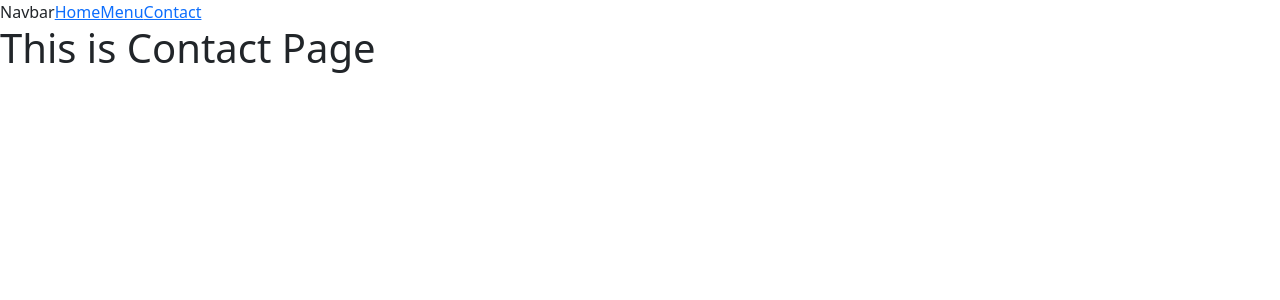
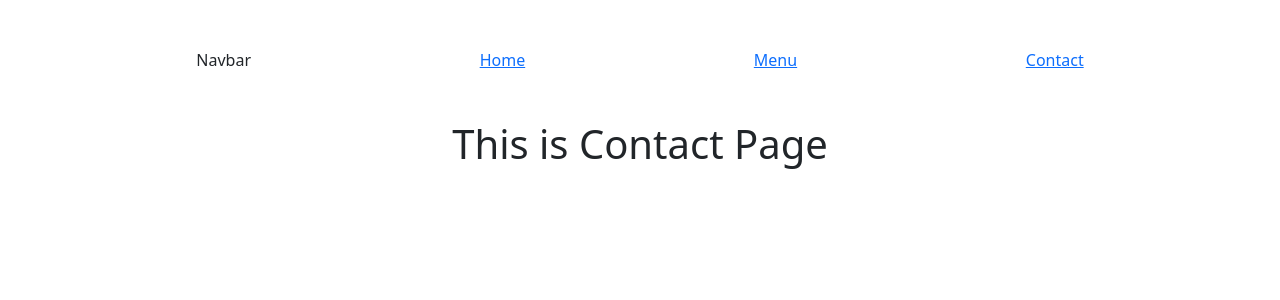
Before and after one commit to EmrullahKutlar/ReactCourse, a React (Vite) app in the folder my-react-app/: page /contact in a window 1280 px wide. Shown: the top 300 px of the page. Built offline with nearby package versions, Linux system fonts and the light colour scheme.

Commit message:
some css

```diff
--- a/my-react-app/package.json
+++ b/my-react-app/package.json
@@ -9,6 +9,7 @@
     "preview": "vite preview"
   },
   "dependencies": {
+    "@tanstack/react-query": "^4.20.4",
     "react": "^18.2.0",
     "react-dom": "^18.2.0",
     "react-router-dom": "^6.6.0"
--- a/my-react-app/src/App.jsx
+++ b/my-react-app/src/App.jsx
@@ -1,24 +1,27 @@
 import { useState } from "react";
-import { BrowserRouter as Router, Routes, Route, Link} from "react-router-dom";
+import { BrowserRouter as Router, Routes, Route, Link } from "react-router-dom";
 import Home from "./pages/Home";
 import Menu from "./pages/Menu";
 import Contact from "./pages/Contact";
 import Navbar from "./Navbar";
 
-
 function App() {
-
-
   return (
     <div className="App">
       <Router>
-        <Navbar/>
-        <Routes>
-          <Route path="/" element={<Home/>}/>
-          <Route path="/menu" element={<Menu/>}/>
-          <Route path="/contact" element={<Contact/>}/>
-          <Route path="*" element={<h1>Page Not Found</h1>}/>
-        </Routes>
+        <Navbar />
+        <div className="container">
+          <div className="row">
+            <div className="col-12 mt-5 d-flex justify-content-center">
+              <Routes>
+                <Route path="/" element={<Home />} />
+                <Route path="/menu" element={<Menu />} />
+                <Route path="/contact" element={<Contact />} />
+                <Route path="*" element={<h1>Page Not Found</h1>} />
+              </Routes>
+            </div>
+          </div>
+        </div>
       </Router>
     </div>
   );
--- a/my-react-app/src/Navbar.jsx
+++ b/my-react-app/src/Navbar.jsx
@@ -1,11 +1,18 @@
 import { Link } from "react-router-dom";
 
 const Navbar = () => {
-    return ( <div>Navbar
-        <Link to={'/'}>Home</Link>
-        <Link to={'/menu'}>Menu</Link>
-        <Link to={'/contact'}>Contact</Link>
-      </div> );
-}
+  return (
+    <div className="container ">
+      <div className="row">
+        <div className="col d-flex justify-content-around mt-5">
+          Navbar
+          <Link to={"/"}>Home</Link>
+          <Link to={"/menu"}>Menu</Link>
+          <Link to={"/contact"}>Contact</Link>
+        </div>
+      </div>
+    </div>
+  );
+};
 
 export default Navbar;
```
Also changed, not shown: 1 other file (tests, documents, lock files or other folders).
